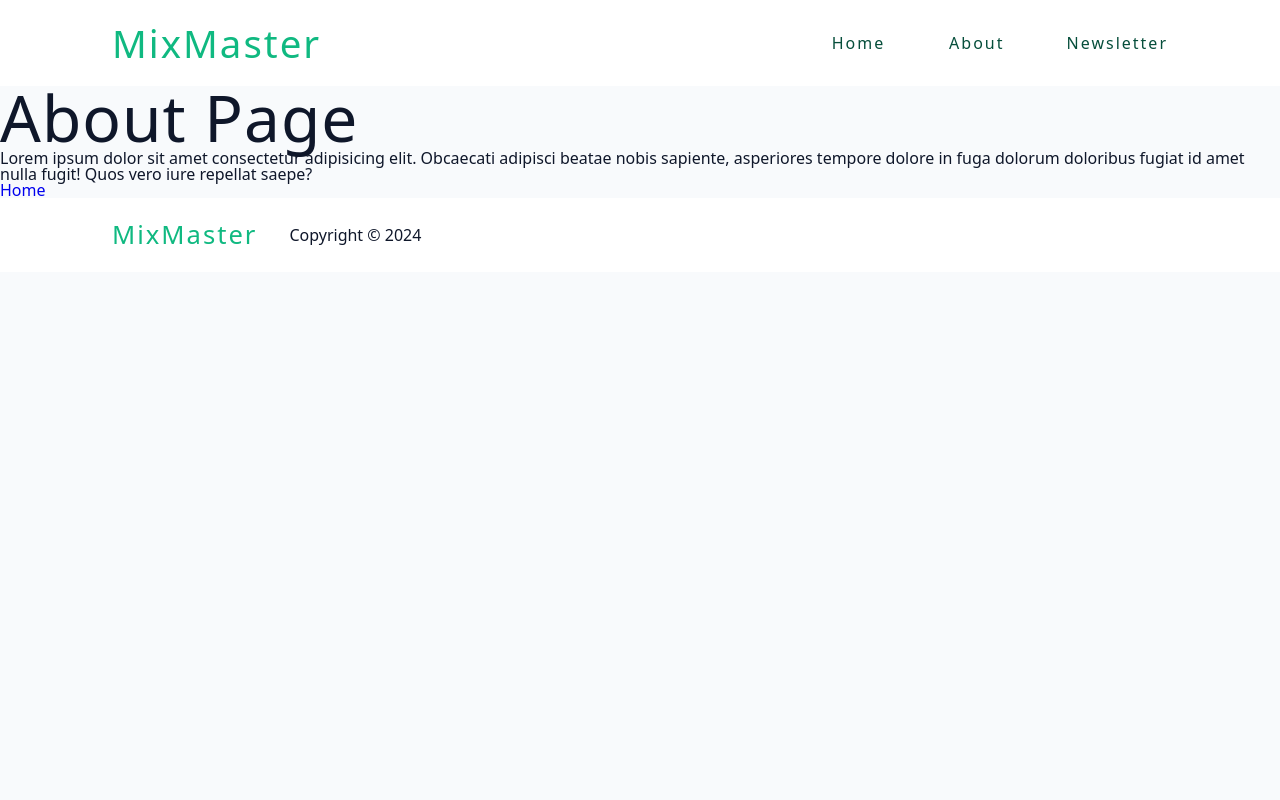
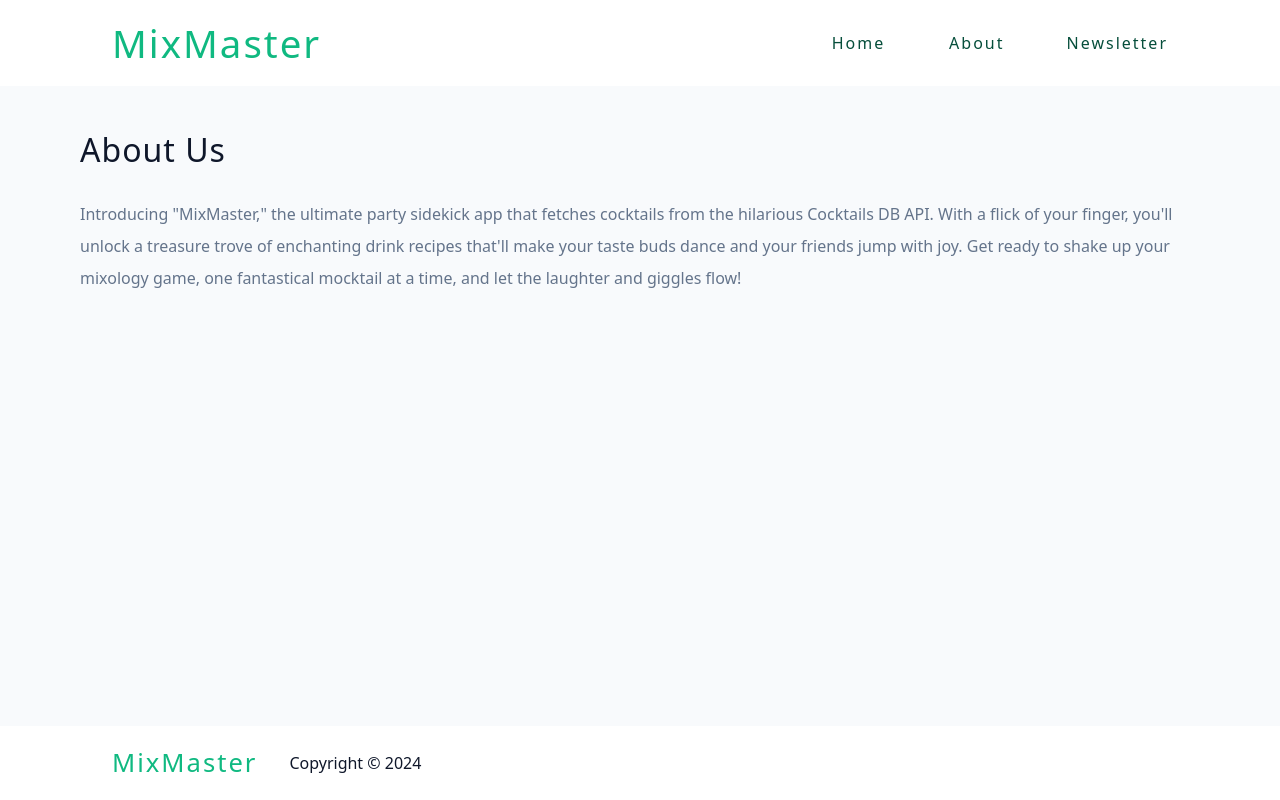
Before and after one commit to emmeiwhite/maxmaster-react-router-dom, a React (Vite) app: page /about in a window 1280 px wide. Built offline with nearby package versions, Linux system fonts and the light colour scheme.

Commit message:
About Page setup

```diff
--- a/src/assets/wrappers/AboutPage.js
+++ b/src/assets/wrappers/AboutPage.js
@@ -1,6 +1,9 @@
-import styled from 'styled-components';
+import styled from "styled-components";
 
 const Wrapper = styled.div`
+  width: var(--max-width);
+  margin: 0 auto;
+  padding: 3rem 0;
   p {
     line-height: 2;
     color: var(--grey-500);
--- a/src/pages/About.jsx
+++ b/src/pages/About.jsx
@@ -1,17 +1,17 @@
-import { Link } from "react-router-dom";
+import Wrapper from "../assets/wrappers/AboutPage";
 
 export default function About() {
   return (
-    <div>
-      <h1>About Page</h1>
+    <Wrapper>
+      <h3>About Us</h3>
       <p>
-        Lorem ipsum dolor sit amet consectetur adipisicing elit. Obcaecati
-        adipisci beatae nobis sapiente, asperiores tempore dolore in fuga
-        dolorum doloribus fugiat id amet nulla fugit! Quos vero iure repellat
-        saepe?
+        Introducing "MixMaster," the ultimate party sidekick app that fetches
+        cocktails from the hilarious Cocktails DB API. With a flick of your
+        finger, you'll unlock a treasure trove of enchanting drink recipes
+        that'll make your taste buds dance and your friends jump with joy. Get
+        ready to shake up your mixology game, one fantastical mocktail at a
+        time, and let the laughter and giggles flow!
       </p>
-
-      <Link to="/">Home</Link>
-    </div>
+    </Wrapper>
   );
 }
--- a/src/pages/HomeLayout.jsx
+++ b/src/pages/HomeLayout.jsx
@@ -2,12 +2,27 @@
 import Navbar from "../components/navbar/Navbar";
 import Footer from "../components/footer/Footer";
 
-export default function HomeLayout() {
+import styled from "styled-components";
+
+function HomeLayout() {
   return (
-    <div>
+    <Wrapper className="homepage-layout">
       <Navbar />
-      <Outlet />
+      <div className="main">
+        <Outlet />
+      </div>
       <Footer />
-    </div>
+    </Wrapper>
   );
 }
+
+const Wrapper = styled.main`
+  display: flex;
+  flex-direction: column;
+  min-height: 100vh;
+  .main {
+    flex: 1;
+  }
+`;
+
+export default HomeLayout;
```
